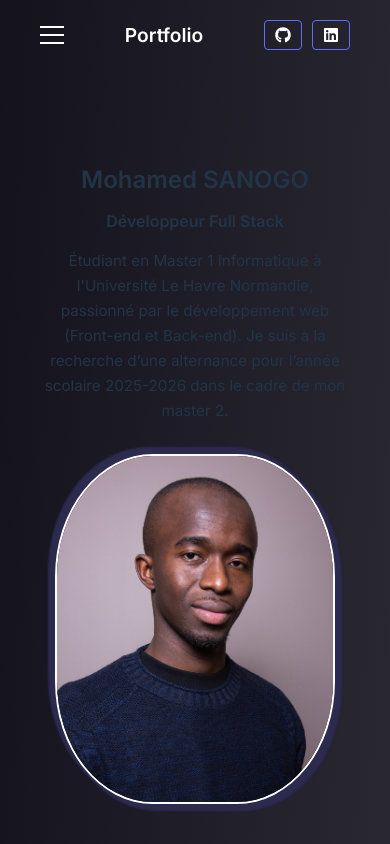
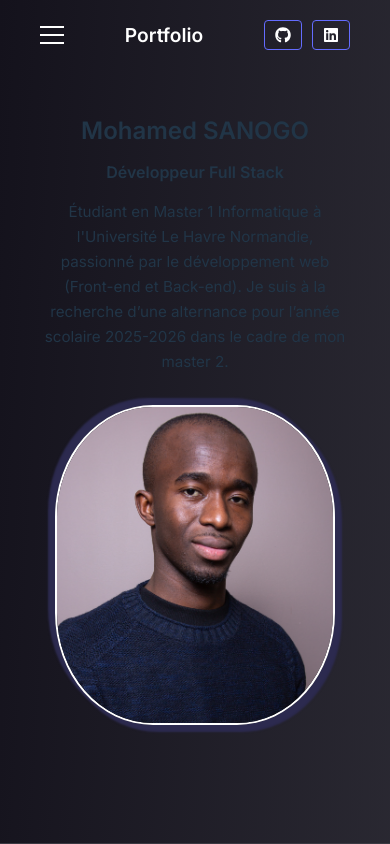
Before and after one commit to MosefSanogo/Portfolio, a React (Vite) app: page / in a window 390 px wide. Shown: the top 844 px of the page. Built offline with nearby package versions, Linux system fonts and the light colour scheme.

Commit message:
Changement 7

```diff
--- a/src/pages/Home/home.css
+++ b/src/pages/Home/home.css
@@ -82,7 +82,7 @@
         gap: 1rem;
         padding: 1rem 20px 2rem 20px;
         height: 100vh ;
-
+        margin-top: 0;
     }
     .home .info{
         width: 100%;
@@ -91,7 +91,7 @@
     }
     .home .image{
         width: 80%;
-        height: 350px;
+        height: 320px;
     }
 
 }
@@ -101,7 +101,7 @@
         width: 100%;
     }
     .home .info{
-        width: 90%;
+        width: 95%;
         text-align: center;
     }
     .home .info h1{
```
Also changed, not shown: 1 other file (tests, documents, lock files or other folders).
